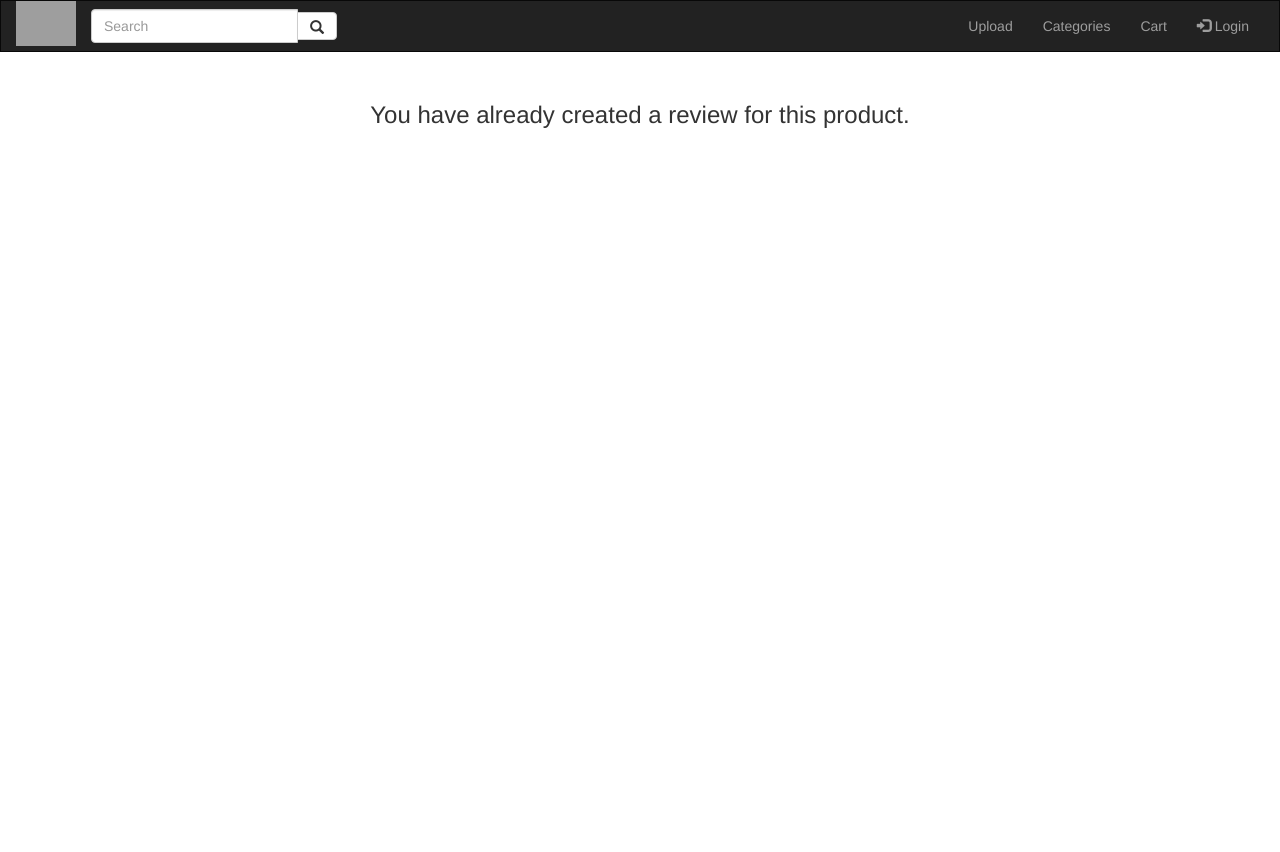
After one commit to smburdick/modular, a PHP site: page /reviewed_already.php in a window 1280 px wide. The commit adds this page. Run offline with PHP 8.4, Linux system fonts and the light colour scheme; some libraries are stand-ins or nearby versions; grey boxes are pictures that could not be loaded.

Commit message:
fixed review page (cant give multiple reviews)

```diff
--- /dev/null
+++ b/pages/review/reviewed_already.php
@@ -0,0 +1,20 @@
+
+<html lang="en">
+<?php
+  include "../boilerplate.php";
+  generate_head("Search Results", "search");
+?>
+
+<div class="container-fluid text-center">
+  <div class="row content">
+    <div class="col-sm-1 sidenav"></div>
+    <div class="col-sm-10 text-center" style="margin-top: 30px">
+      <h3>You have already created a review for this product.</h3>
+    </div>
+    <div class="col-sm-1 sidenav"></div>
+  </div>
+</div>
+
+
+</body>
+</html>
```
Also changed, not shown: pages/review/review.php (+11 -0 lines).
